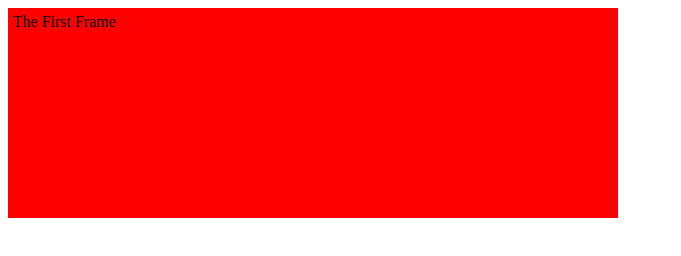
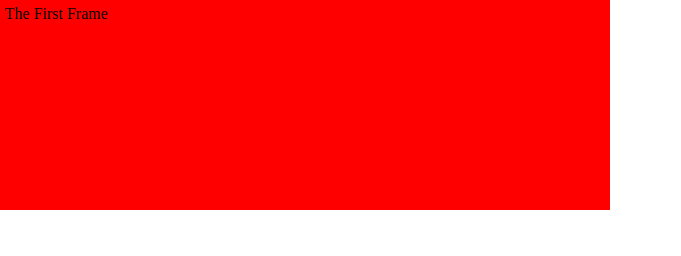
Before and after one commit to MitchellClymer/MIN240, a plain HTML site: page Week 01/index.html in a window 1280 px wide. Shown: the whole page, without its empty margins (0-681 px from the left). Drawn offline with Linux system fonts and the light colour scheme.

Commit message:
Update index.html

```diff
--- a/Week 01/index.html
+++ b/Week 01/index.html
@@ -1,15 +1,17 @@
 <html>
 
 <style>
+  body{
+    margin: 0px;
+}
   div {
     margin: 0px;
     padding: 5px;
-
     width: 600px;
     height: 200px;
-
     background-color: red;
-  }
+    left: 100px;
+}
 </style>
 <body>
   <!-- This is the Box -->
```
